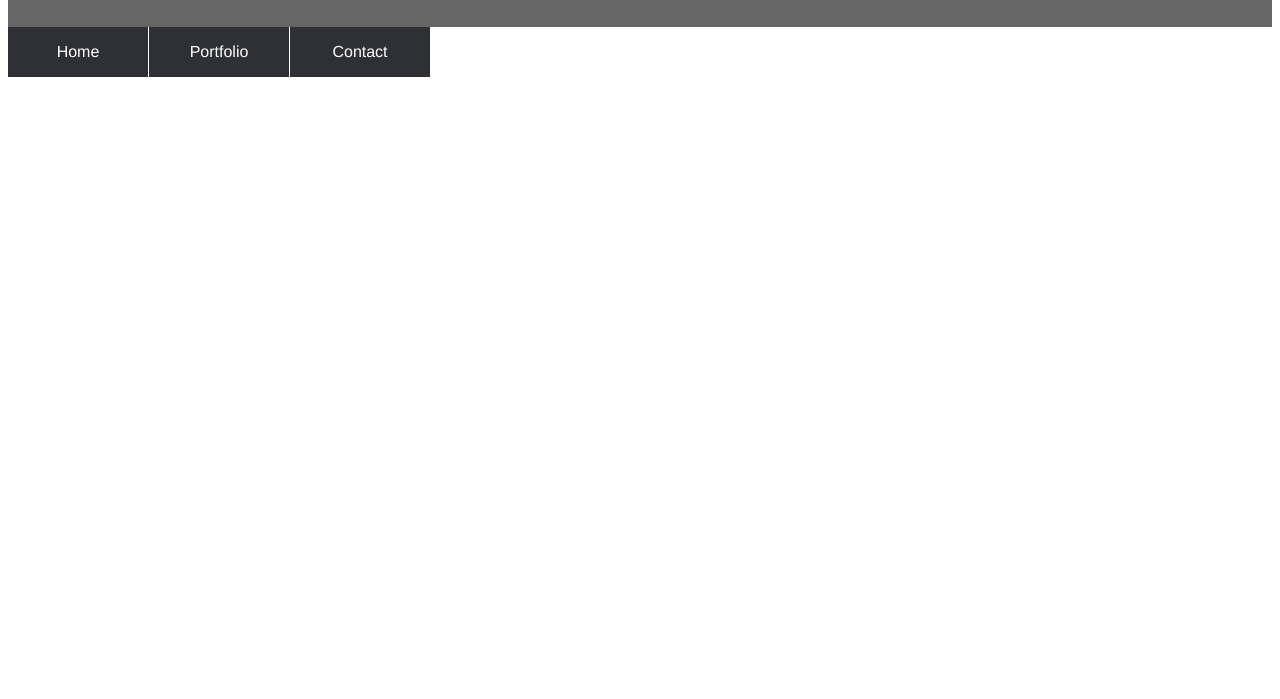
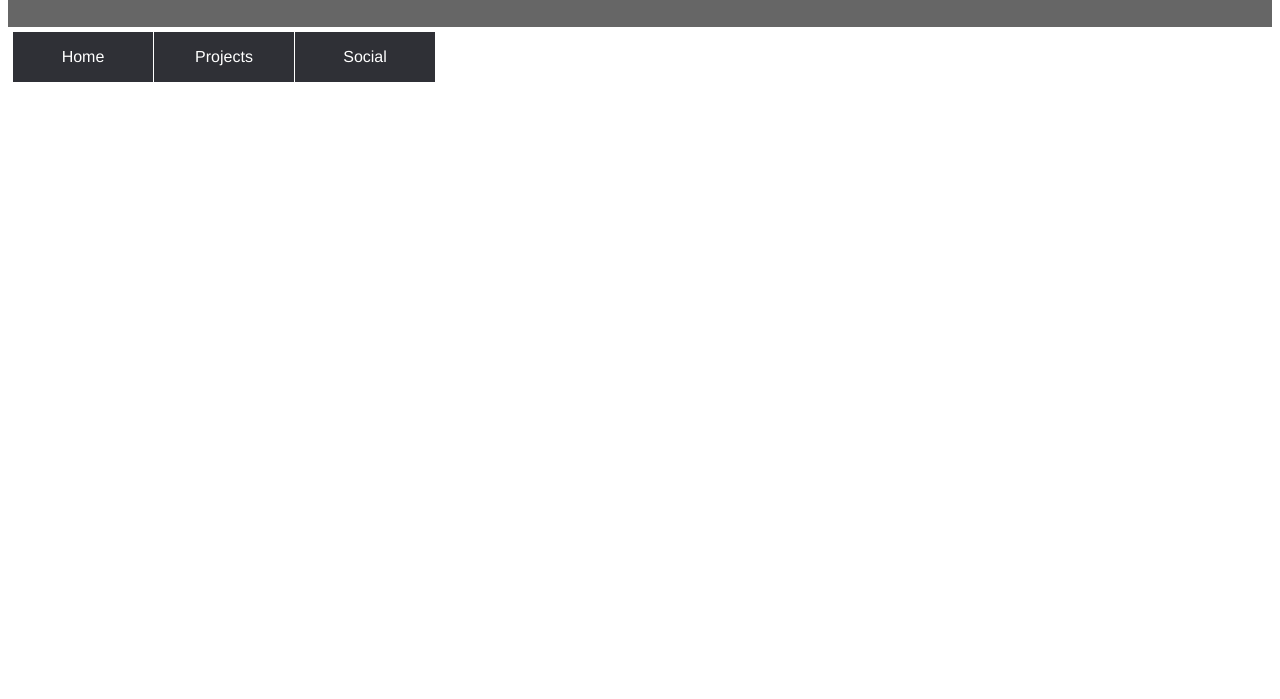
Before and after one commit to sgruse/portfolio_assignment, a plain HTML site: page index.html in a window 1280 px wide. Shown: the part 101-800 px from the top of the page. Drawn offline with nearby package versions, Linux system fonts and the light colour scheme.

Commit message:
updated dropdown nav bar but it isn't centering

```diff
--- a/css/stylesheet.css
+++ b/css/stylesheet.css
@@ -6,6 +6,7 @@
 
 nav {
 text-align: center;
+padding: 5px;
 }
 
 img {
@@ -101,7 +102,7 @@ main {
   display: flex;
   flex-direction: column;
   height: calc(100vh - 300px);
-  padding: 20px 20px 20px 20px;
+  padding: 30px 30px 30px 30px;
 }
 
 
--- a/index.html
+++ b/index.html
@@ -13,10 +13,9 @@
       </header>
 
       <nav class="nav">
-        <ul id="nav-menu">
+        <ul id="nav-menu" class="hidden">
           <li><a href="#" data-category="introduction">Home</a></li>
-        <li class="click-item">
-          <a href="#">Portfolio</a>
+        <li><a href="#">Projects</a>
           <ul class="hidden">
             <li><a href="#" data-category="projectSection">Mic Check</a></li>
             <li><a href="#" data-category="projectSection">Buss Mall</a></li>
@@ -24,7 +23,7 @@
           </ul>
         </li>
         <li>
-          <a href="#">Contact</a>
+          <a href="#">Social</a>
           <ul class="hidden">
             <li><a href="#">GitHub</a></li>
             <li><a href="#">LinkedIn</a></li>
```
